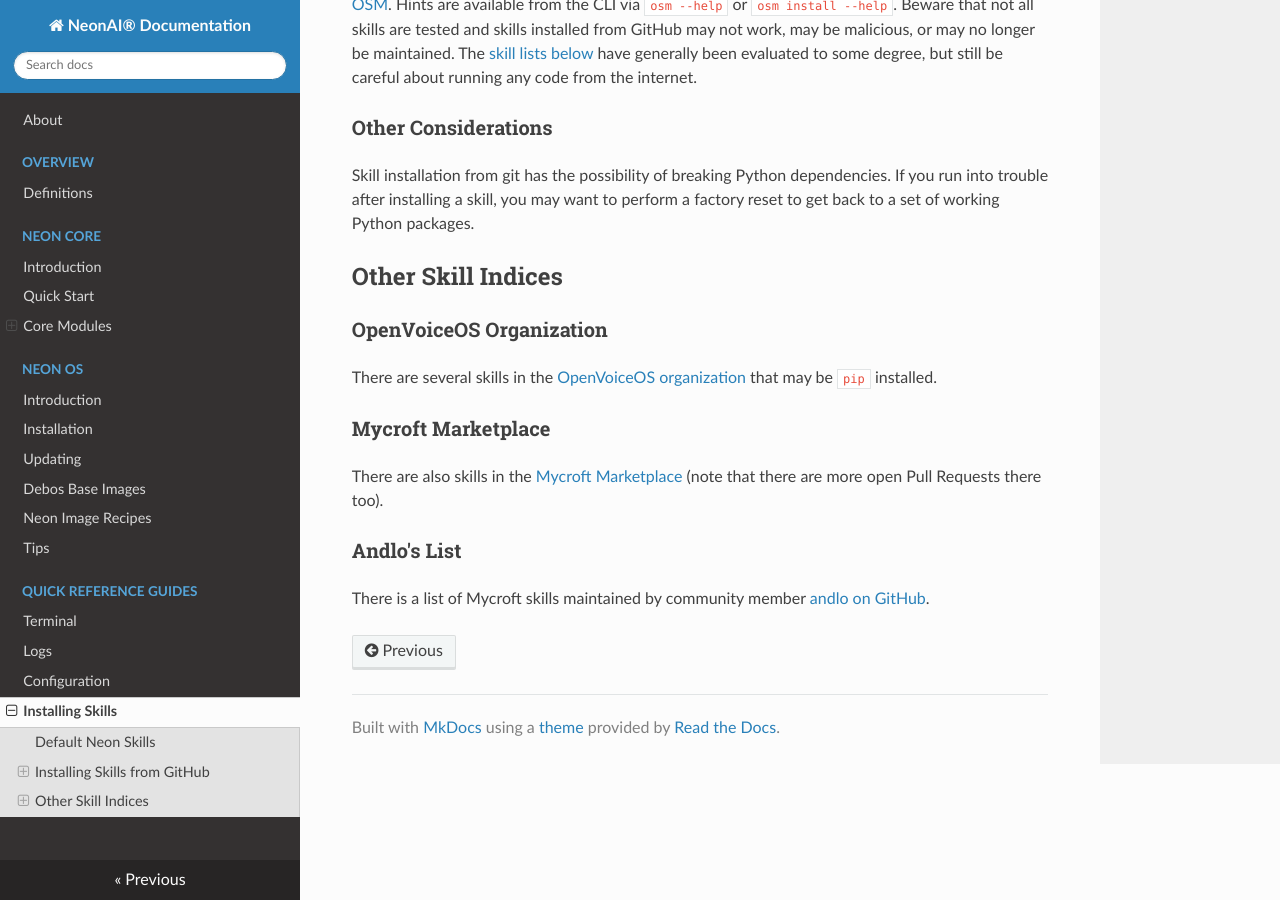
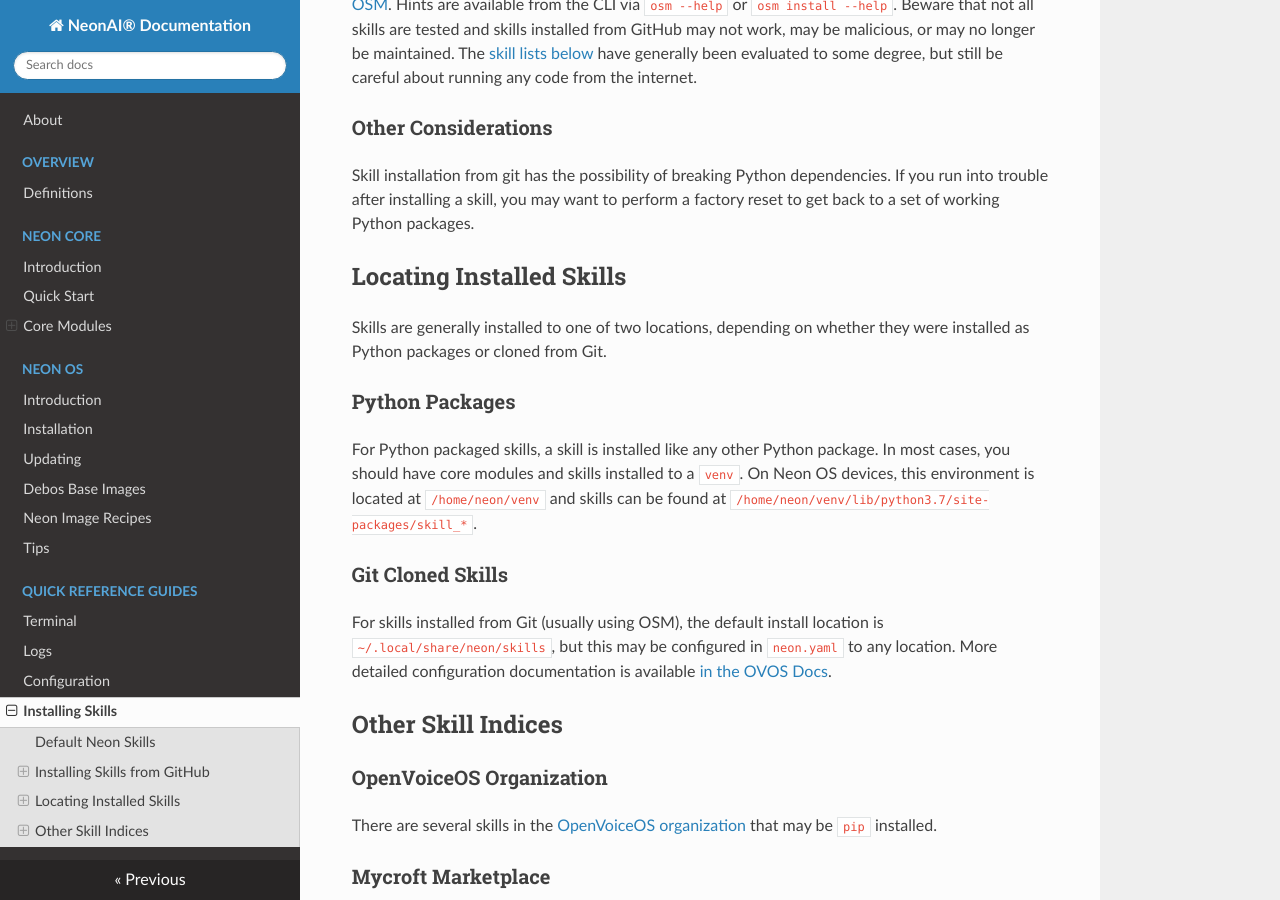
Before and after one commit to NeonGeckoCom/neon-docs, an MkDocs documentation site: the page built from docs/quick_reference/installing_skills.md, in a window 1280 px wide and 900 px high, scrolled down 524 px. Built offline with MkDocs 1.6.1, drawn with Linux system fonts in a browser that asks for light colours; nearby versions of some CDN libraries.

Commit message:
Add docs about installed skill locations

```diff
--- a/docs/quick_reference/installing_skills.md
+++ b/docs/quick_reference/installing_skills.md
@@ -25,6 +25,22 @@
 If you run into trouble after installing a skill, you may want to perform a
 factory reset to get back to a set of working Python packages.
 
+## Locating Installed Skills
+Skills are generally installed to one of two locations, depending on whether they
+were installed as Python packages or cloned from Git.
+
+### Python Packages
+For Python packaged skills, a skill is installed like any other Python package.
+In most cases, you should have core modules and skills installed to a `venv`. On
+Neon OS devices, this environment is located at `/home/neon/venv` and skills can
+be found at `/home/neon/venv/lib/python3.7/site-packages/skill_*`.
+
+### Git Cloned Skills
+For skills installed from Git (usually using OSM), the default install location
+is `~/.local/share/neon/skills`, but this may be configured in `neon.yaml` to
+any location. More detailed configuration documentation is available
+[in the OVOS Docs](https://openvoiceos.github.io/community-docs/config/).
+
 ## Other Skill Indices
 ### OpenVoiceOS Organization
 There are several skills in the [OpenVoiceOS organization](https://github.com/OpenVoiceOS?q=skill-ovos&type=all&language=&sort=)
```
